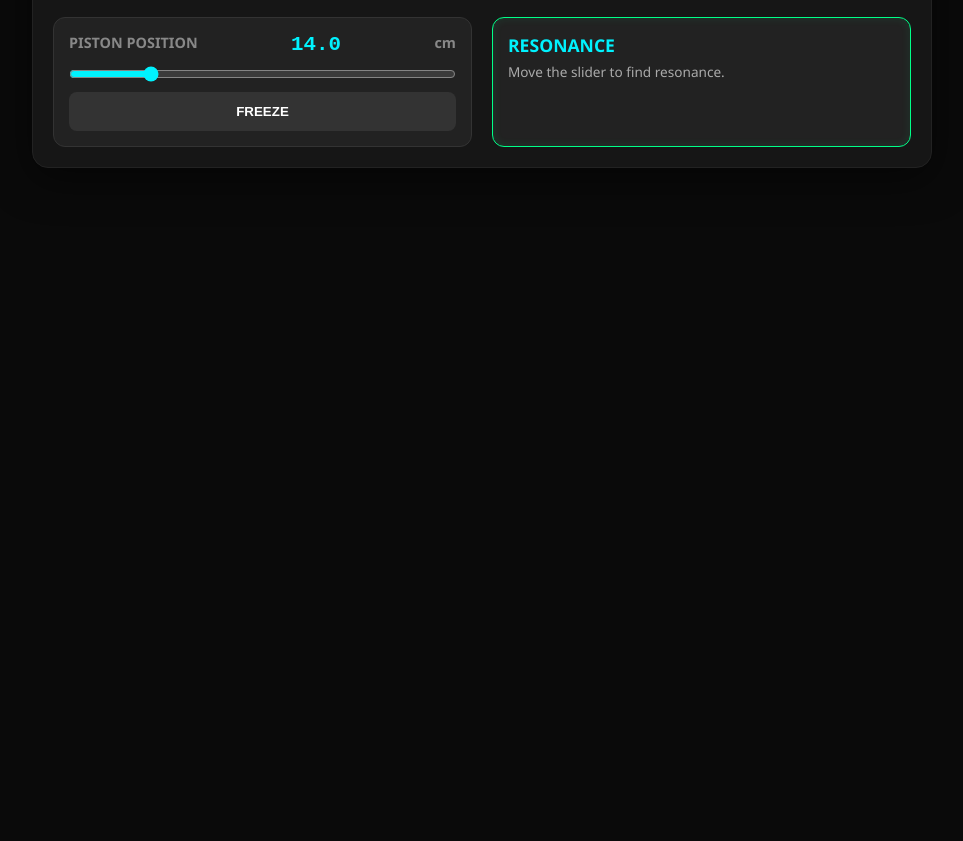
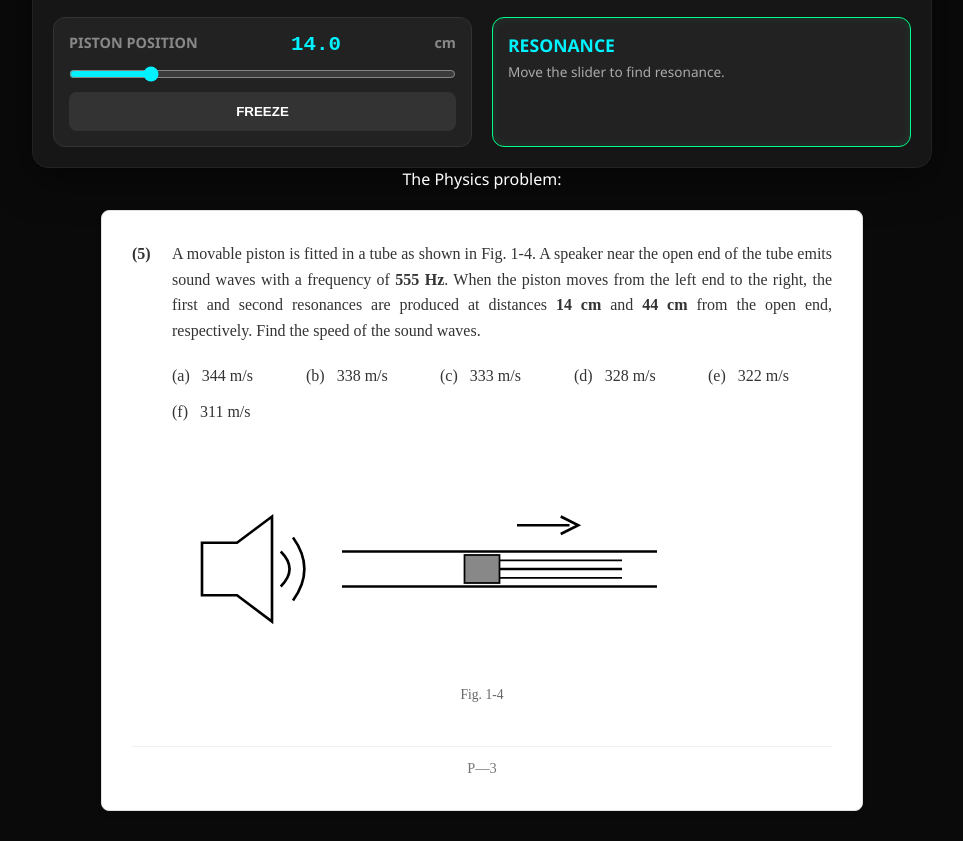
Before and after one commit to Dhrubajyoti930/physics, a plain HTML site: page index.html in a window 1280 px wide. Shown: the part 516-1357 px from the top of the page, without its empty margins (158-1121 px from the left). Before the commit the page ends 800 px from the top, so only its background shows below. Drawn offline with Linux system fonts and the light colour scheme.

Commit message:
Add physics problem section to index.html

```diff
--- a/index.html
+++ b/index.html
@@ -274,5 +274,66 @@
 
     draw();
 </script>
+
+The Physics problem:
+    <div style="
+    max-width: 700px;
+    margin: 20px auto;
+    padding: 30px;
+    background-color: #ffffff;
+    border: 1px solid #e0e0e0;
+    border-radius: 8px;
+    box-shadow: 0 4px 6px rgba(0,0,0,0.05);
+    font-family: 'Times New Roman', Times, serif;
+    line-height: 1.6;
+    color: #333;
+">
+    <div style="display: flex; gap: 15px; margin-bottom: 20px;">
+        <span style="font-weight: bold; min-width: 25px;">(5)</span>
+        <p style="margin: 0; text-align: justify;">
+            A movable piston is fitted in a tube as shown in Fig. 1-4. A speaker near the open end of the tube emits sound waves with a frequency of <strong>555 Hz</strong>. When the piston moves from the left end to the right, the first and second resonances are produced at distances <strong>14 cm</strong> and <strong>44 cm</strong> from the open end, respectively. Find the speed of the sound waves.
+        </p>
+    </div>
+
+    <div style="
+        display: grid;
+        grid-template-columns: repeat(auto-fit, minmax(120px, 1fr));
+        gap: 10px;
+        margin: 20px 0 30px 40px;
+    ">
+        <div>(a) &nbsp; 344 m/s</div>
+        <div>(b) &nbsp; 338 m/s</div>
+        <div>(c) &nbsp; 333 m/s</div>
+        <div>(d) &nbsp; 328 m/s</div>
+        <div>(e) &nbsp; 322 m/s</div>
+        <div>(f) &nbsp; 311 m/s</div>
+    </div>
+
+    <div style="text-align: center; margin: 40px 0;">
+        <svg viewBox="0 0 400 120" style="max-width: 100%; height: auto; display: block; margin: 0 auto;">
+            <path d="M40,45 L60,45 L80,30 L80,90 L60,75 L40,75 Z" fill="none" stroke="black" stroke-width="1.5"/>
+            <path d="M85,50 Q95,60 85,70" fill="none" stroke="black" stroke-width="1.5"/>
+            <path d="M92,42 Q105,60 92,78" fill="none" stroke="black" stroke-width="1.5"/>
+
+            <line x1="120" y1="50" x2="300" y2="50" stroke="black" stroke-width="1.5" />
+            <line x1="120" y1="70" x2="300" y2="70" stroke="black" stroke-width="1.5" />
+
+            <rect x="190" y="52" width="20" height="16" fill="#888" stroke="black" stroke-width="1"/>
+            <line x1="210" y1="60" x2="280" y2="60" stroke="black" stroke-width="1.5" />
+            <line x1="210" y1="55" x2="280" y2="55" stroke="black" stroke-width="1" />
+            <line x1="210" y1="65" x2="280" y2="65" stroke="black" stroke-width="1" />
+
+            <line x1="220" y1="35" x2="250" y2="35" stroke="black" stroke-width="1.5" />
+            <path d="M245,30 L255,35 L245,40" fill="none" stroke="black" stroke-width="1.5" />
+        </svg>
+        <div style="font-size: 0.85em; color: #666; margin-top: 10px;">Fig. 1-4</div>
+    </div>
+
+    <div style="text-align: center; margin-top: 20px; font-size: 0.9em; color: #777; border-top: 1px solid #f0f0f0; padding-top: 10px;">
+        P—3
+    </div>
+</div>
+
+
 </body>
 </html>
```
